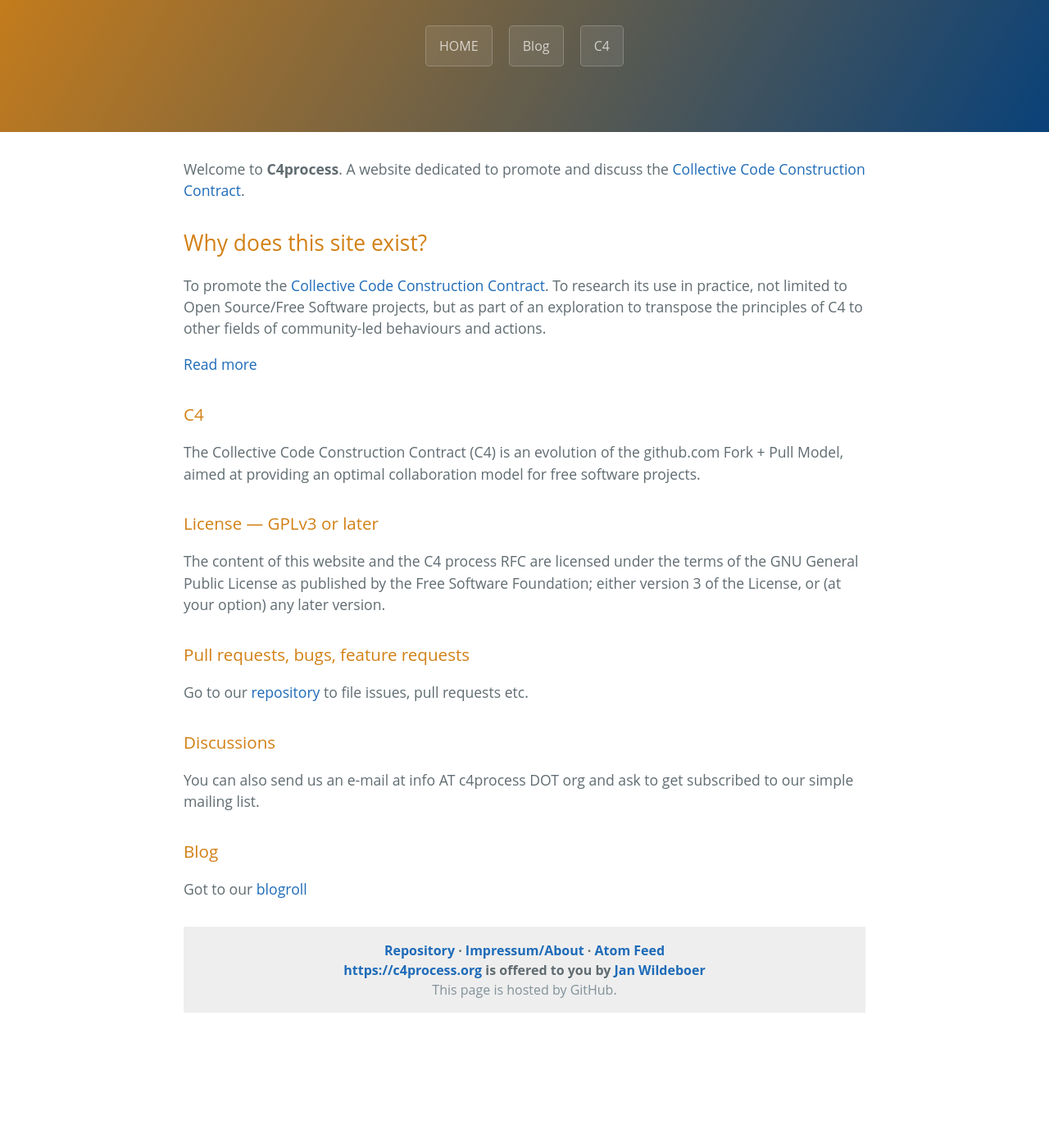
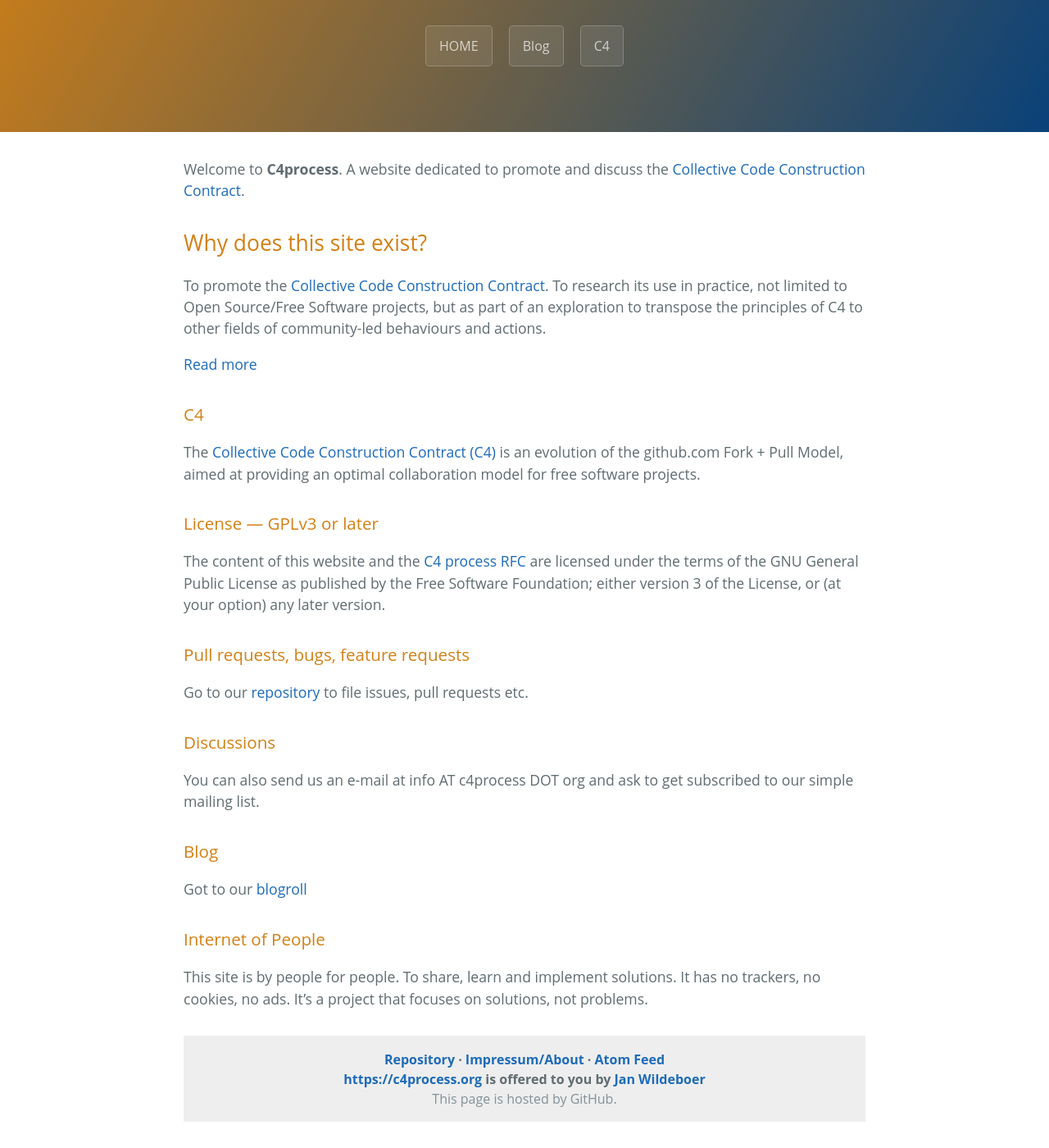
Before and after one commit to jwildeboer/c4processweb, a Jekyll site: the page built from index.md, in a window 1280 px wide and 1400 px high, scrolled down 190 px. Shown: the whole window at 82% size. Built offline with Jekyll 4.4.1, drawn with Linux system fonts in a browser that asks for light colours; before the commit the page ends 1457 px from its top, so only the background shows below that; part of the change alters nothing that is shown.

Commit message:
Internet of People

```diff
--- a/index.md
+++ b/index.md
@@ -13,11 +13,11 @@ To promote the [Collective Code Construction Contract](/C4/). To research its us
 
 ### C4
 
-The Collective Code Construction Contract (C4) is an evolution of the github.com Fork + Pull Model, aimed at providing an optimal collaboration model for free software projects.
+The [Collective Code Construction Contract (C4)](/c4/) is an evolution of the github.com Fork + Pull Model, aimed at providing an optimal collaboration model for free software projects.
 
 ### License &mdash; GPLv3 or later
 
-The content of this website and the C4 process RFC are licensed under the terms of the GNU General Public License as published by the Free Software Foundation; either version 3 of the License, or (at your option) any later version.
+The content of this website and the [C4 process RFC](/C4/) are licensed under the terms of the GNU General Public License as published by the Free Software Foundation; either version 3 of the License, or (at your option) any later version.
 
 ### Pull requests, bugs, feature requests
 
@@ -30,3 +30,7 @@ You can also send us an e-mail at info AT c4process DOT org and ask to get subsc
 ### Blog
 
 Got to our [blogroll](/blog/index.html)
+
+### Internet of People
+
+This site is by people for people. To share, learn and implement solutions. It has no trackers, no cookies, no ads. It's a project that focuses on solutions, not problems.
```
